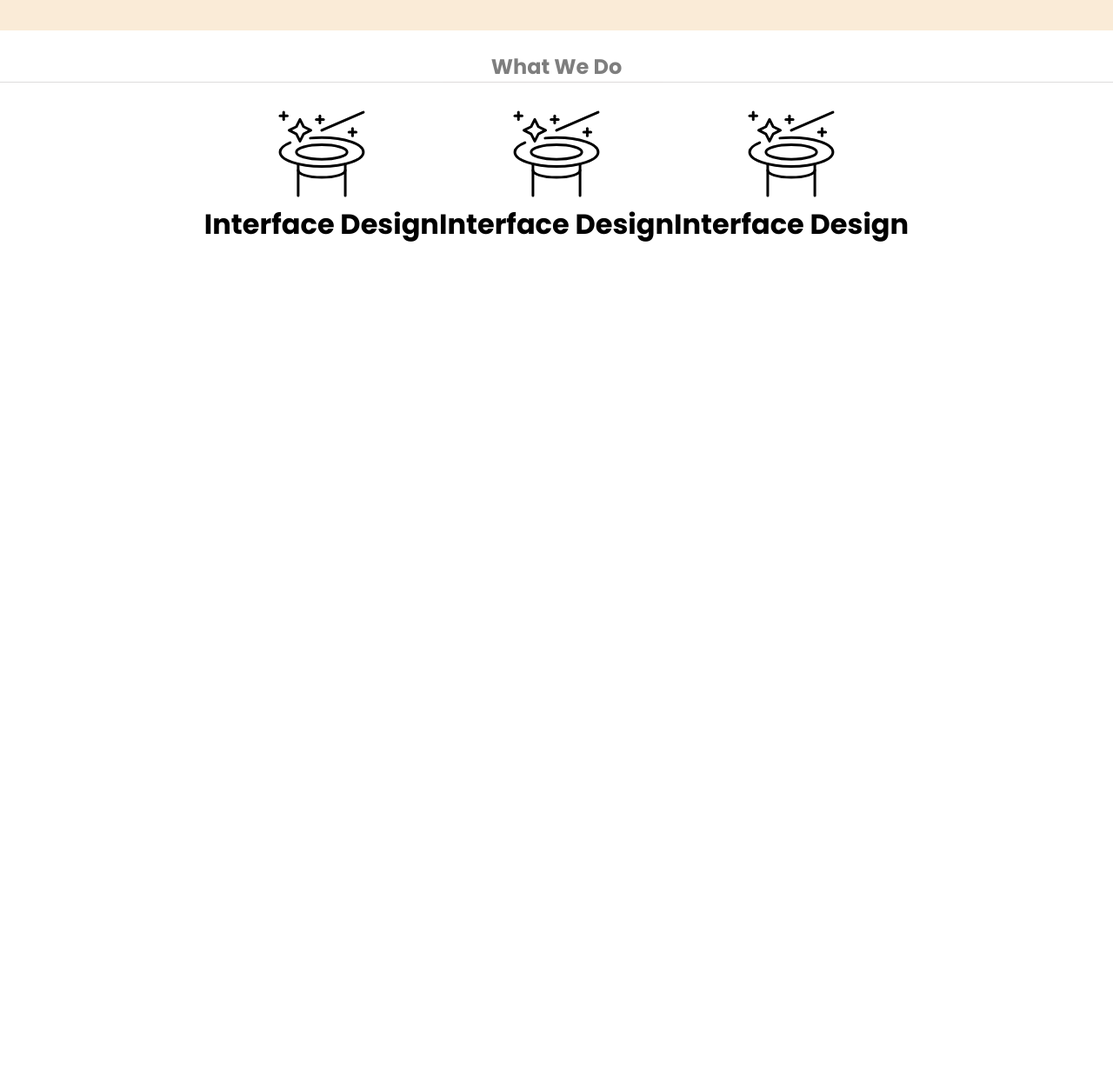
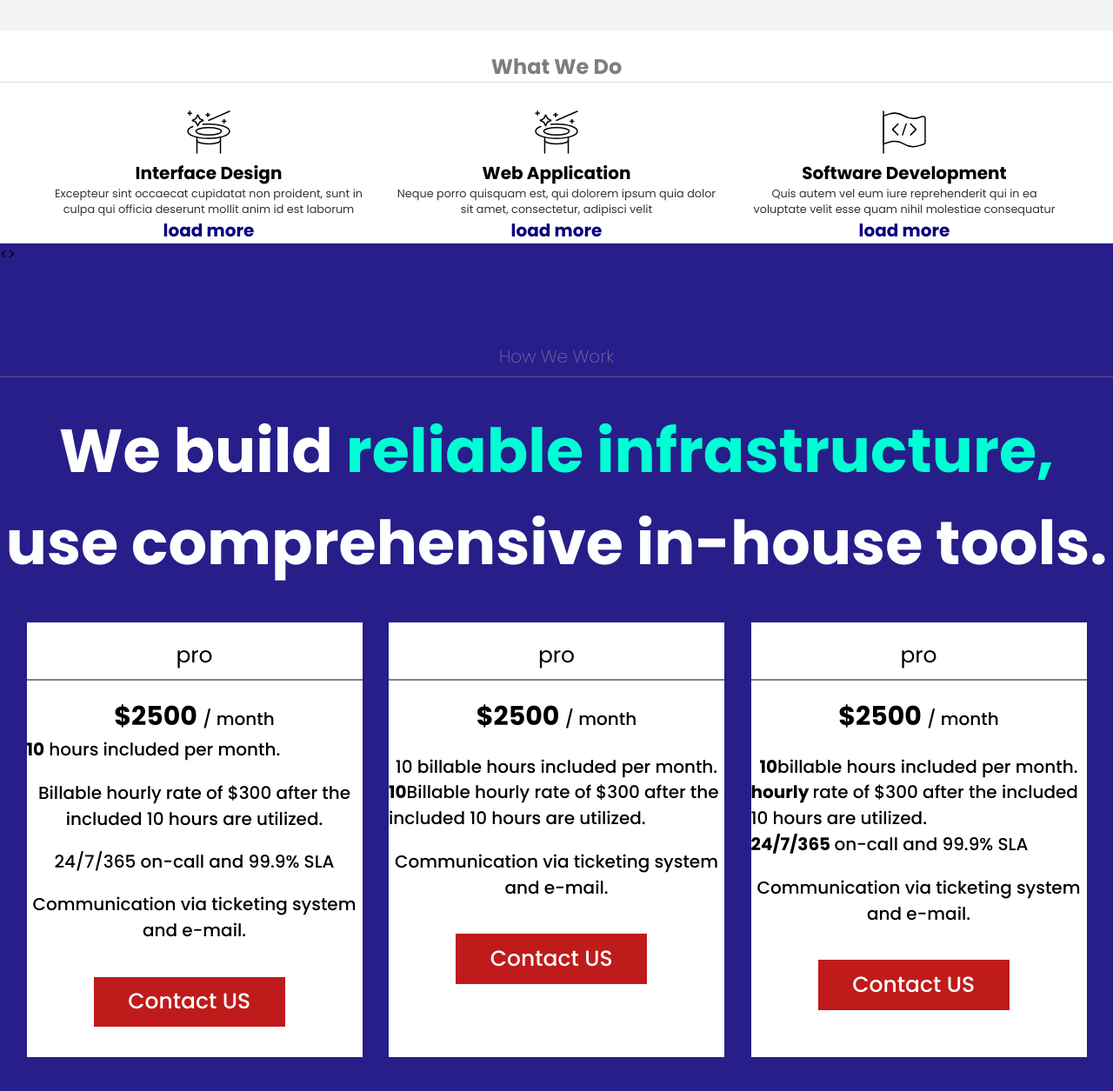
Before and after one commit to javaxa01/firstproject-2024, a plain HTML site: page index.html in a window 1280 px wide. Shown: the part 835-2090 px from the top of the page at 87% size. Before the commit the page ends 1117 px from the top, so only its background shows below. Drawn offline with Linux system fonts and the light colour scheme.

Commit message:
karocheee movkvdi

```diff
--- a/css/style.css
+++ b/css/style.css
@@ -11,7 +11,7 @@
      background: #0a007e center;
     background-size: auto;
     padding-bottom: 3rem;
-    background-image: linear-gradient(10deg, #ffaaaa 0%, #34b393 100%);
+    background-image: linear-gradient(3deg, #b90f0f 0%, #000000 100%)
 }
 .navigator-div{
     max-width: 1280px;
@@ -88,7 +88,7 @@ padding: 0.25rem 1rem;
 .box:hover{
   color:rgb(33, 37, 37);
   width: 100px;
-  background:#a19ebe;
+  background:#f4f4f4;
 }
 .slogan1{
     float: right;
@@ -99,7 +99,7 @@ padding: 0.25rem 1rem;
     width: 75%;
 }
 .conteiner2{
-    background-color: antiquewhite;
+    background-color: #f4f4f4;
     height: 250px;
 
 }
@@ -246,13 +246,18 @@ padding: 0.25rem 1rem;
   }
 .poto{
     display:inline-block;
+    width: 50px;
 }
 .diviko{
     display: inline-block;
+    width: 400px;
+    padding-left: 1rem;
+    padding-right: 1rem;
 
 }
 .gulve{
     text-align: center;
+    font-size: 20px;
 
 }
   .maindiv{
@@ -264,3 +269,98 @@ padding: 0.25rem 1rem;
     justify-content: space-between;
     display: flex;
   }
+  .paragraph{
+    font-size: .8rem;
+    font-weight: 400;
+    opacity: .8;
+  }
+  .load{
+    font-size: 20px;
+    font-weight: 700;
+    color: #0a007e;
+
+  }
+  .conteiner4{
+    background-color: #271e8a;
+    height: 1200px;
+
+  }
+  .h4{
+    font-weight: 200;
+    font-size: 1rem;
+    padding: 0.5rem 0 0.5rem 0;
+    opacity: .5;
+    text-align: center;
+    font-size: 20px;
+    color: #bcb9b9;
+    border-bottom: 1px solid #8e8484;
+    margin: 0 auto 2rem;
+    margin-top: 2%;
+    padding-top: 5%;
+  }
+  .paragraph1{
+    font-size: 70px;
+    font-weight: 700;
+    text-align: center;
+    max-width: 1800px;
+    color: #fff;
+  }
+  .spaniko{
+    color: #00ffd4;
+  }
+  .pro{
+    width: 386px;
+    height: 500px;
+    background-color: #fff;
+    display: inline-block;
+
+  }
+.prop{
+  font-size: 25px;
+  text-align: center;
+  margin-top: 5%;
+}
+.hahi{
+  width: 386px;
+  height: 2px;
+  background-color: gray;
+
+  margin-top: 2%;
+
+}
+.paragraphdiv{
+  text-align: center;
+  padding-top: 5%;
+  font-weight: 500;
+  font-size: 20px;
+}
+
+.knopka{
+  padding: 0.6rem 1rem;
+  background: #bf1b1b;
+  color: #fff;
+  min-width: 220px;
+  font-size: 25px;
+  margin-left: 20%;
+  max-width: 10px;
+  margin-top: 10%;
+  text-align: center;
+  transition: width 2s, height 4s;
+}
+.knopka:hover{
+  color:rgb(5, 212, 212);
+  width: auto;
+  background:#f4f4f4;
+}
+.master{
+  display: flex;
+  justify-content: space-evenly;
+  margin-top: 3%;
+}
+.spamunia{
+  font-size: 30px;
+  font-weight: 700;
+}
+.h700{
+  font-weight: 700;
+}
--- a/index.html
+++ b/index.html
@@ -73,29 +73,91 @@
  <h3 class="satauri1">
     What We Do
  </h3>
- <div class="">
+ <div class="dd">
 <div class="maindiv">
-
  <div  class="diviko">
 <img class="poto" src="img/what-we-do-1.svg" alt="">
 <h1 class="gulve">Interface Design</h1>
+<p class="paragraph">Excepteur sint occaecat cupidatat non proident, sunt in culpa qui officia deserunt mollit anim id est laborum
+
+</p>
+<a href="" class="load" >load more</a>
  </div>
 
  <div class="diviko">
 
     <img class="poto" src="img/what-we-do-1.svg" alt="">
-    <h1 class="gulve">Interface Design</h1>
+    <h1 class="gulve">Web Application</h1>
+    <p class="paragraph">Neque porro quisquam est, qui dolorem ipsum quia dolor sit amet, consectetur, adipisci velit
+
+</p>
+<a href="" class="load" >load more</a>
  </div>
 
 
  <div class="diviko">
-    <img class="poto" src="img/what-we-do-1.svg" alt="">
-    <h1 class="gulve">Interface Design</h1>
+    <img class="poto" src="img/what-we-do-3.svg" alt="">
+    <h1 class="gulve">Software Development</h1>
+    <p class="paragraph">Quis autem vel eum iure reprehenderit qui in ea voluptate velit esse quam nihil molestiae consequatur
+</p>
+<a href="" class="load" >load more</a>
  </div>
 
 
     </div>
 </div>
 </div>
+<div class=" conteiner4">
+    <>
+ <h4 class="h4">
+    How We Work
+ </h4>
+ <p class="paragraph1">
+    We build <span class="spaniko">reliable infrastructure,</span>  use comprehensive in-house tools.
+ </p>
+ <div class="master">
+ <div class="pro">
+  <p class="prop">
+    pro
+  </p>
+  <div class="hahi"></div>
+  <p class="paragraphdiv"><span class="spamunia">$2500 </span>/ month</p>
+  <span10 class="paragraphdiv"><span class="h700">10</span> hours included per month.</p>
+  <p class="paragraphdiv">Billable hourly rate of $300 after the included 10 hours are utilized.</p>
+  <p class="paragraphdiv">24/7/365 on-call and 99.9% SLA</p>
+  <p class="paragraphdiv">Communication via ticketing system and e-mail.</p>
+  <a href="" class="adiv"> <div class="knopka">Contact  US</div></a>
+ </div>
+
+
+<div class="pro">
+    <p class="prop">
+      pro
+    </p>
+    <div class="hahi"></div>
+    <p class="paragraphdiv"><span class="spamunia">$2500 </span>/ month</p>    <p class="paragraphdiv">10 billable hours included per month.</p>
+    <span10 class="paragraphdiv"><span class="h700">10</span>Billable hourly rate of $300 after the included 10 hours are utilized.</p>
+    <span24 class="paragraphdiv"></span24/7/365 on-call and 99.9% SLA</p>
+    <p class="paragraphdiv">Communication via ticketing system and e-mail.</p>
+    <a href="" class="adiv"> <div class="knopka">Contact  US</div></a>
+   </div>
+
+  <div class="pro">
+    <p class="prop">
+      pro
+    </p>
+    <div class="hahi"></div>
+    <p class="paragraphdiv"><span class="spamunia">$2500 </span>/ month</p>
+    <p class="paragraphdiv"><span class="h700">10</span>billable hours included per month.</p>
+    <span class="paragraphdiv"><span class="h700" >hourly </span>rate of $300 after the included 10 hours are utilized.</p>
+    <span24 class="paragraphdiv"><span class="h700">24/7/365 </span>on-call and 99.9% SLA</p>
+    <p class="paragraphdiv">Communication via ticketing system and e-mail.</p>
+    <a href="" class="adiv"> <div class="knopka">Contact  US</div></a>
+   </div>
+  </div>
+</div>
+</div>
+</div>
+</div>
 </body>
 </html>
```
